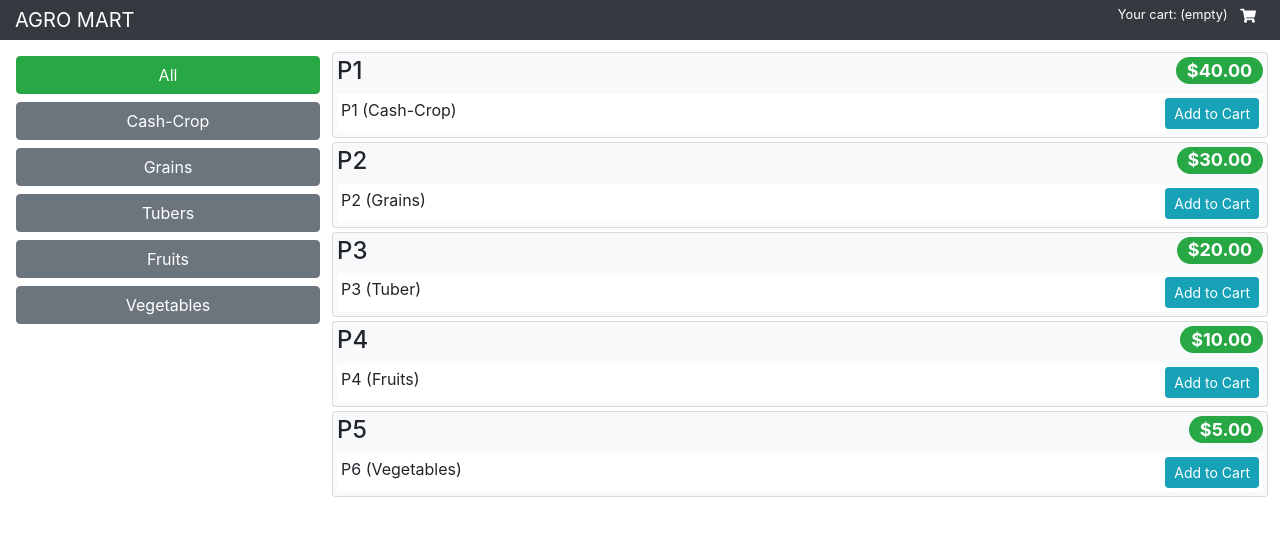
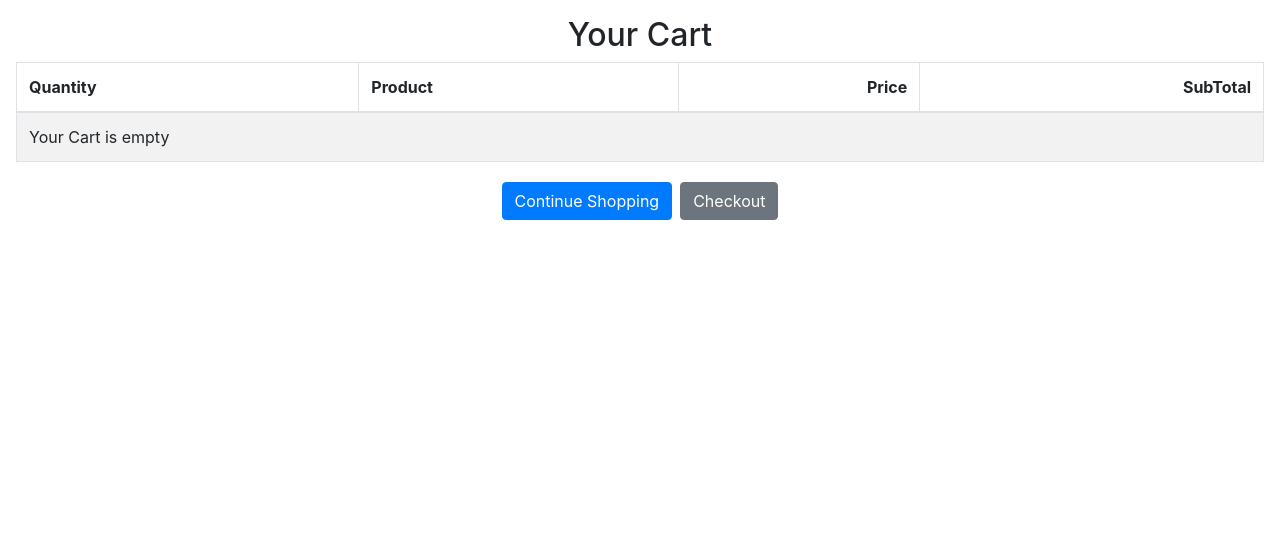
Before and after one commit to dejimania/agromart, a React (Create React App) app: page /shop/cart in a window 1280 px wide. Before the commit this address led to /shop/products. Shown: the top 536 px of the page. Built offline with nearby package versions, Linux system fonts and the light colour scheme.

Commit message:
feat: Add Cart URL to Routing config

```diff
--- a/src/shop/ShopConnector.js
+++ b/src/shop/ShopConnector.js
@@ -5,6 +5,7 @@ import { loadData } from '../data/ActionCreators';
 import { DataTypes } from '../data/Types';
 import { Shop } from '../shop/Shop';
 import { addToCart, updateCartQuantity, removeFromCart, clearCart } from '../data/CartActionCreators';
+import { CartDetails } from './CartDetails';
 
 const mapStateToProps = (dataStore) => ({
   ...dataStore
@@ -37,6 +38,11 @@ export const ShopConnector = connect(mapStateToProps, mapDispatchToProps)(
               />
             }}
           />
+          <Route path="/shop/cart"
+            render={ (routeProps) => {
+              return <CartDetails { ...this.props} { ...routeProps }/>
+            } }
+          />
           <Redirect to="/shop/products" />
         </Switch>
       );
```
